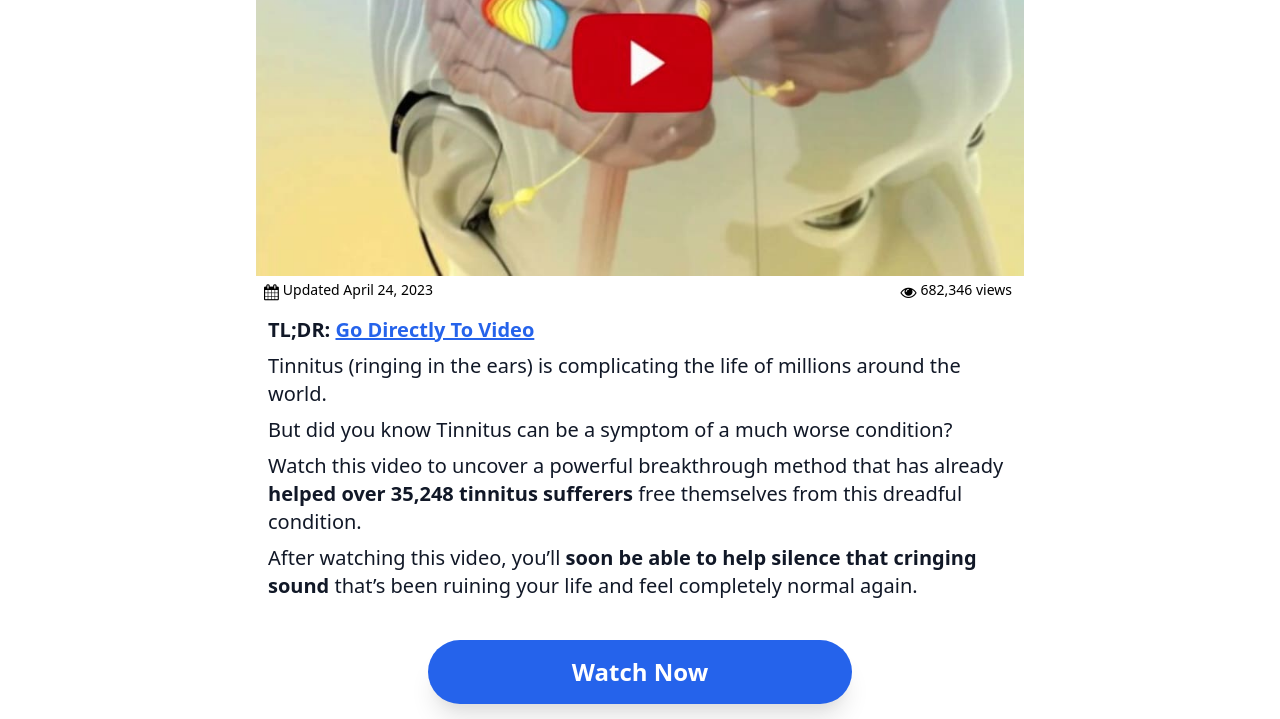
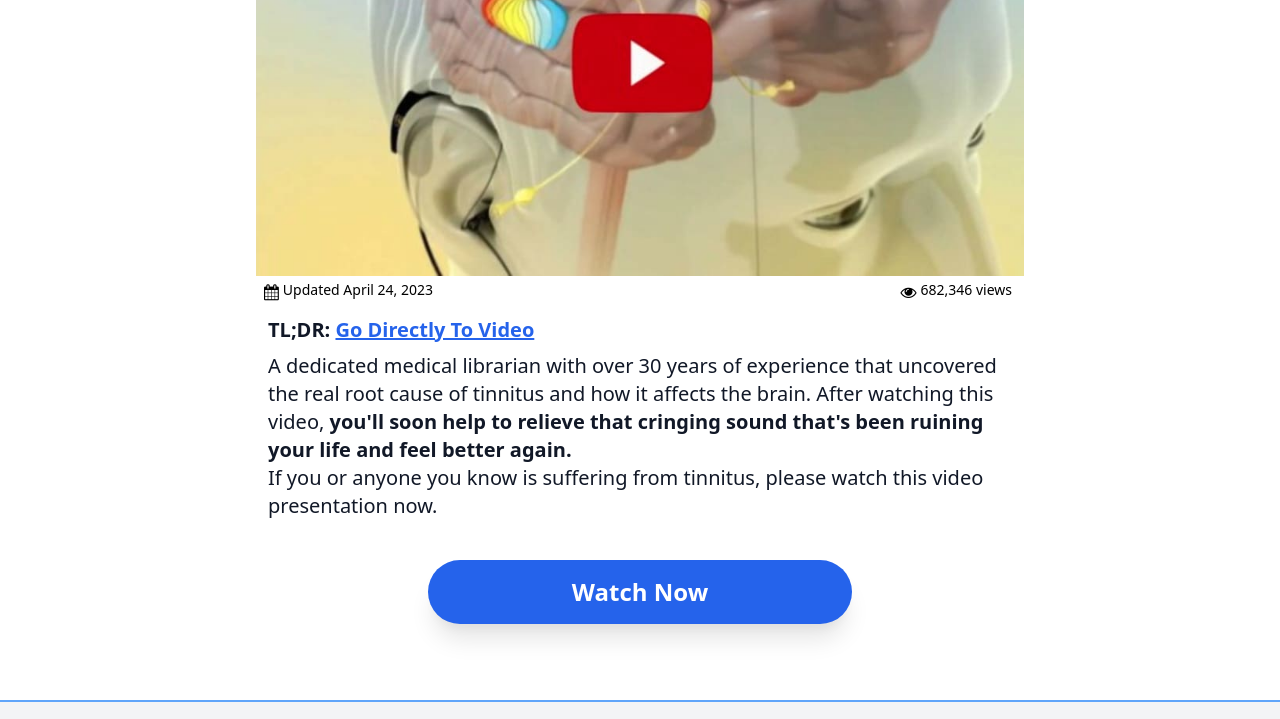
Before and after one commit to burunator/goodlife-24.com, a website: page tt/brain/index.html in a window 1280 px wide. Shown: the part 413-1132 px from the top of the page. Drawn offline with nearby package versions, Linux system fonts and the light colour scheme.

Commit message:
new copy changes tt

```diff
--- a/tt/brain/index.html
+++ b/tt/brain/index.html
@@ -135,15 +135,15 @@
           <a class="font-semibold">Just click on the button below to watch the video!</a>
         </p> -->
 
-                <!-- <p> A dedicated medical librarian with over 30 years of experience that uncovered the real root cause of
+                <p> A dedicated medical librarian with over 30 years of experience that uncovered the real root cause of
                     tinnitus and how it affects the brain. After watching this video, <a class="font-semibold">you'll
                         soon help to relieve that
                         cringing sound that's been ruining your life and feel better again.</a>
                 </p>
                 <p> If you or anyone you know is suffering from tinnitus, please watch this video presentation now.
-                </p> -->
+                </p>
 
-                <p class="mb-2"> Tinnitus (ringing in the ears) is complicating the life of millions around the world.
+                <!-- <p class="mb-2"> Tinnitus (ringing in the ears) is complicating the life of millions around the world.
                 </p>
                 <p class="mb-2">But did you know Tinnitus can be a symptom of a much worse condition?
                 </p>
@@ -153,7 +153,7 @@
                 </p>
                 <p>After watching this video, you’ll <a class="font-semibold">soon be able to help silence that cringing
                         sound</a> that’s been
-                    ruining your life and feel completely normal again.
+                    ruining your life and feel completely normal again. -->
                 </p>
 
 
```
Also changed, not shown: tt/index.html (+4 -4 lines), 1 other file.
